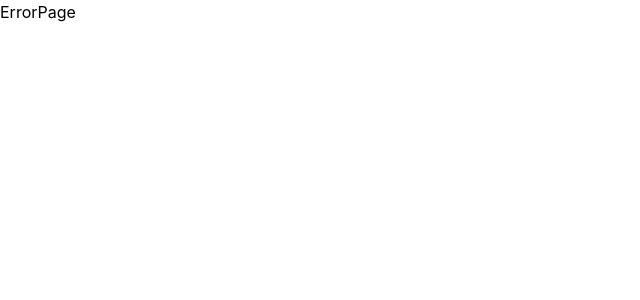
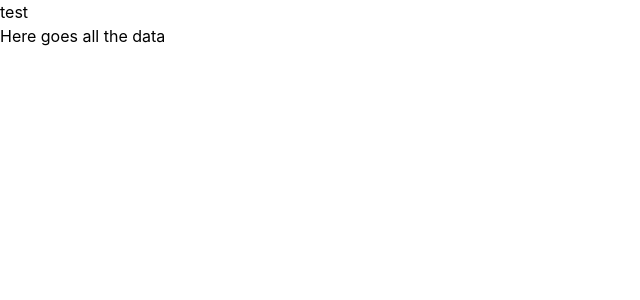
Before and after one commit to Braulin96/ProductFinder, a React (Create React App) app: page /dashboard in a window 1280 px wide. Before the commit this address had no page. Shown: the top 300 px of the page, without its empty margins (0-640 px from the left). Built offline with nearby package versions, Linux system fonts and the light colour scheme.

Commit message:
set a new path to dashboard but falling onclick in the start button

```diff
--- a/src/App.js
+++ b/src/App.js
@@ -1,10 +1,8 @@
-
 import { Outlet } from "react-router-dom";
-
 
 function App() {
   return (
-    <div className="App text-red-500">
+    <div className="App">
       <p>test</p>
       <Outlet />
     </div>
--- a/src/components/shared/Onboarding.js
+++ b/src/components/shared/Onboarding.js
@@ -5,6 +5,7 @@ import { Navigation, Pagination } from "swiper/modules";
 import "swiper/css";
 import { useSwiper } from "swiper/react";
 import { useSwiperSlide } from "swiper/react";
+import { Link } from "react-router-dom";
 //icons:
 import { FiChevronLeft } from "react-icons/fi";
 
@@ -55,12 +56,13 @@ const Slide = ({ img, children }) => {
           </div>
           <div className="mt-auto">
             {swiper.isEnd ? (
-              <a
+              <Link
+              to ='dashboard'
                 className="rounded-full font-semibold flex bg-white py-1.5 justify-center text-[#334251] hover:text-[#334251] w-full"
                 //to={start}
               >
                 Start
-              </a>
+              </Link>
             ) : (
               <a
                 onClick={() => swiper.slideNext()}
--- /dev/null
+++ b/src/pages/Dashboard.js
@@ -0,0 +1,6 @@
+import React from "react";
+
+const Dashboard = () => {
+  return <div>Here goes all the data</div>;
+};
+export default Dashboard;
```
Also changed, not shown: src/index.js (+7 -12 lines).
